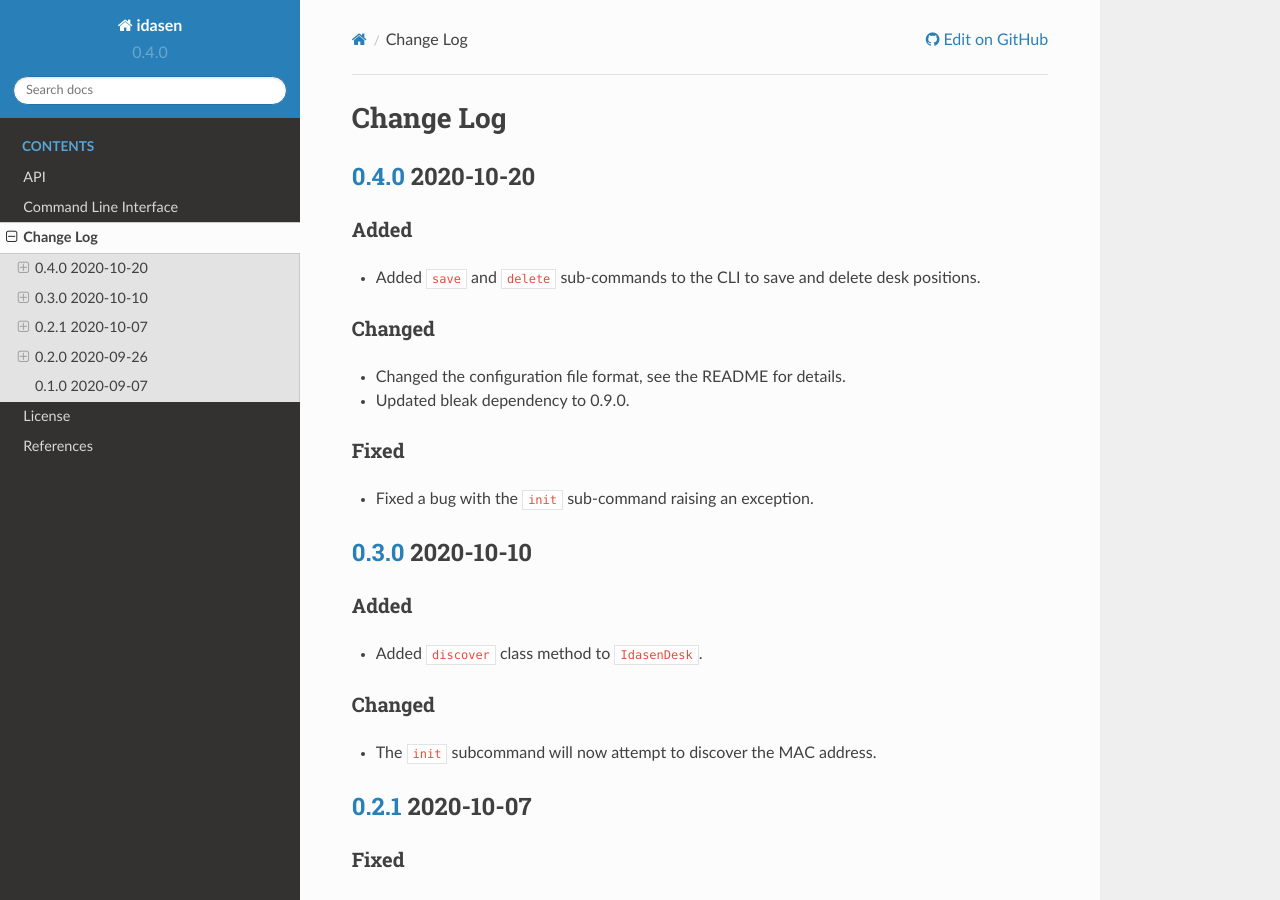
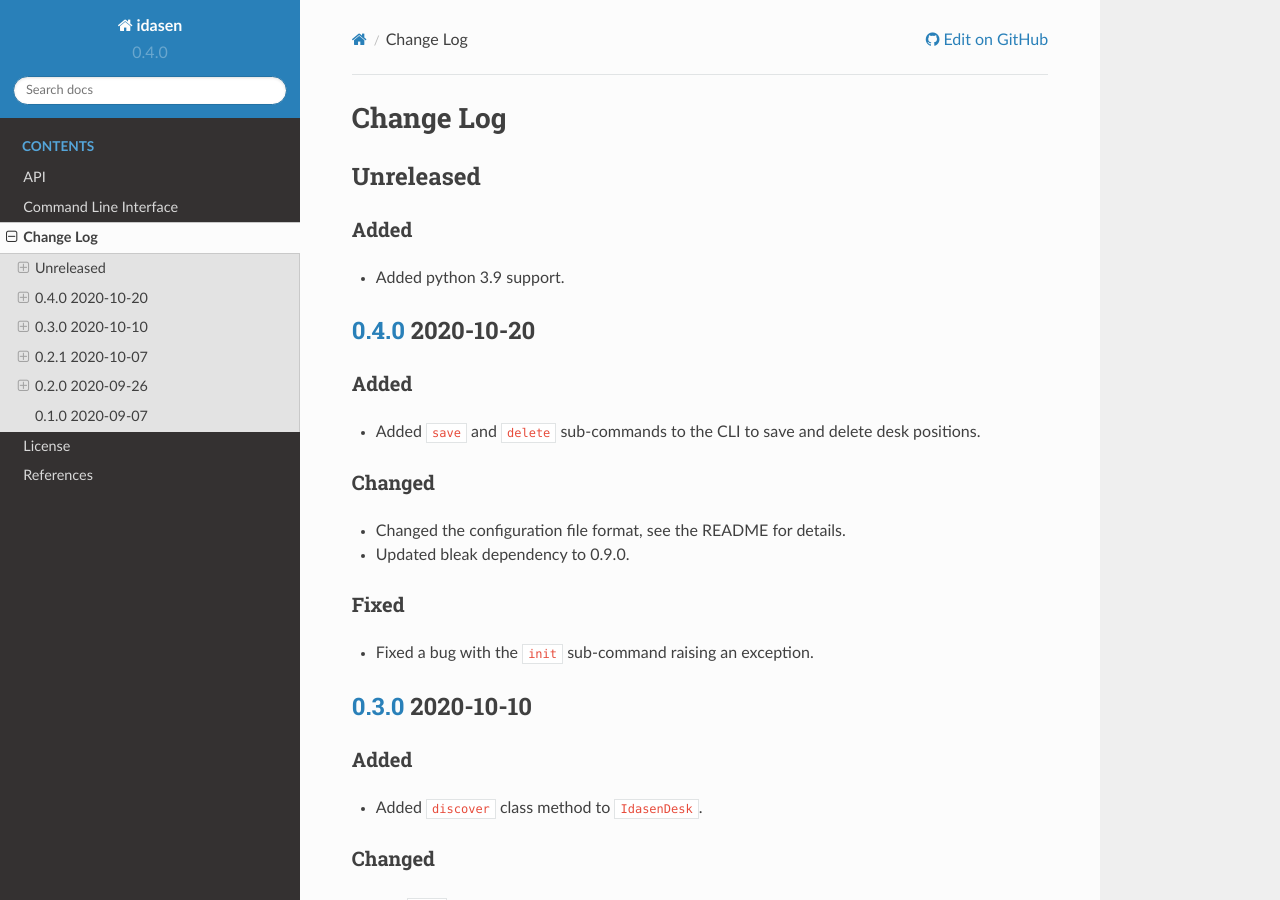
Before and after one commit to newAM/idasen, a Sphinx documentation site: the page built from docs/changelog.rst, in a window 1280 px wide and 900 px high. Built offline with Sphinx 7.4.7 and the Read the Docs theme 2.0.0, drawn with Linux system fonts in a browser that asks for light colours.

Commit message:
Added Python 3.9 support.

```diff
--- a/docs/changelog.rst
+++ b/docs/changelog.rst
@@ -1,5 +1,13 @@
 Change Log
 ##########
+
+Unreleased
+**********
+
+Added
+=====
+- Added python 3.9 support.
+
 
 `0.4.0`_ 2020-10-20
 *******************
--- a/pyproject.toml
+++ b/pyproject.toml
@@ -19,6 +19,7 @@ classifiers = [
     "Programming Language :: Python :: 3",
     "Programming Language :: Python :: 3 :: Only",
     "Programming Language :: Python :: 3.8",
+    "Programming Language :: Python :: 3.9",
 ]
 
 [tool.poetry.dependencies]
```
Also changed, not shown: 2 other files.
